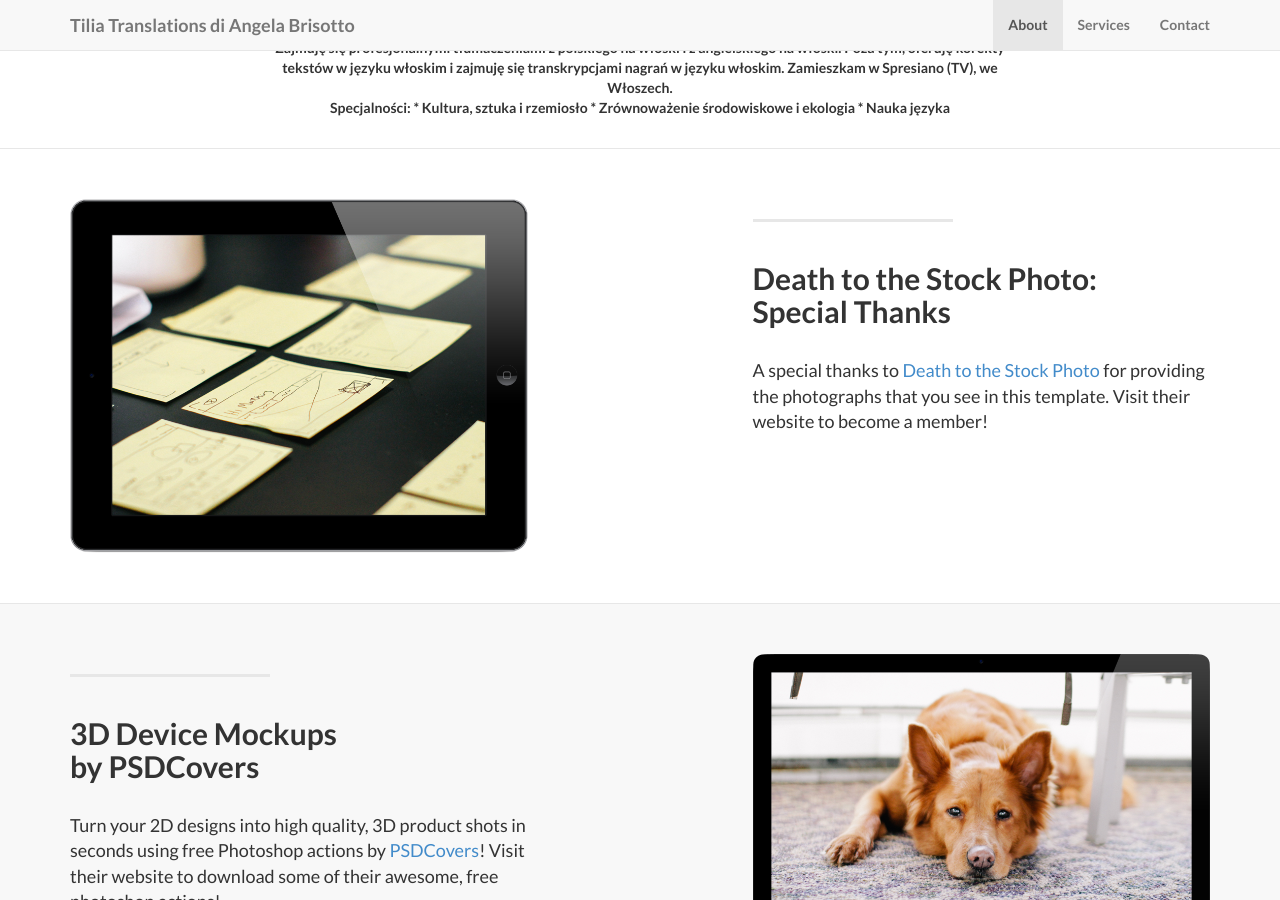
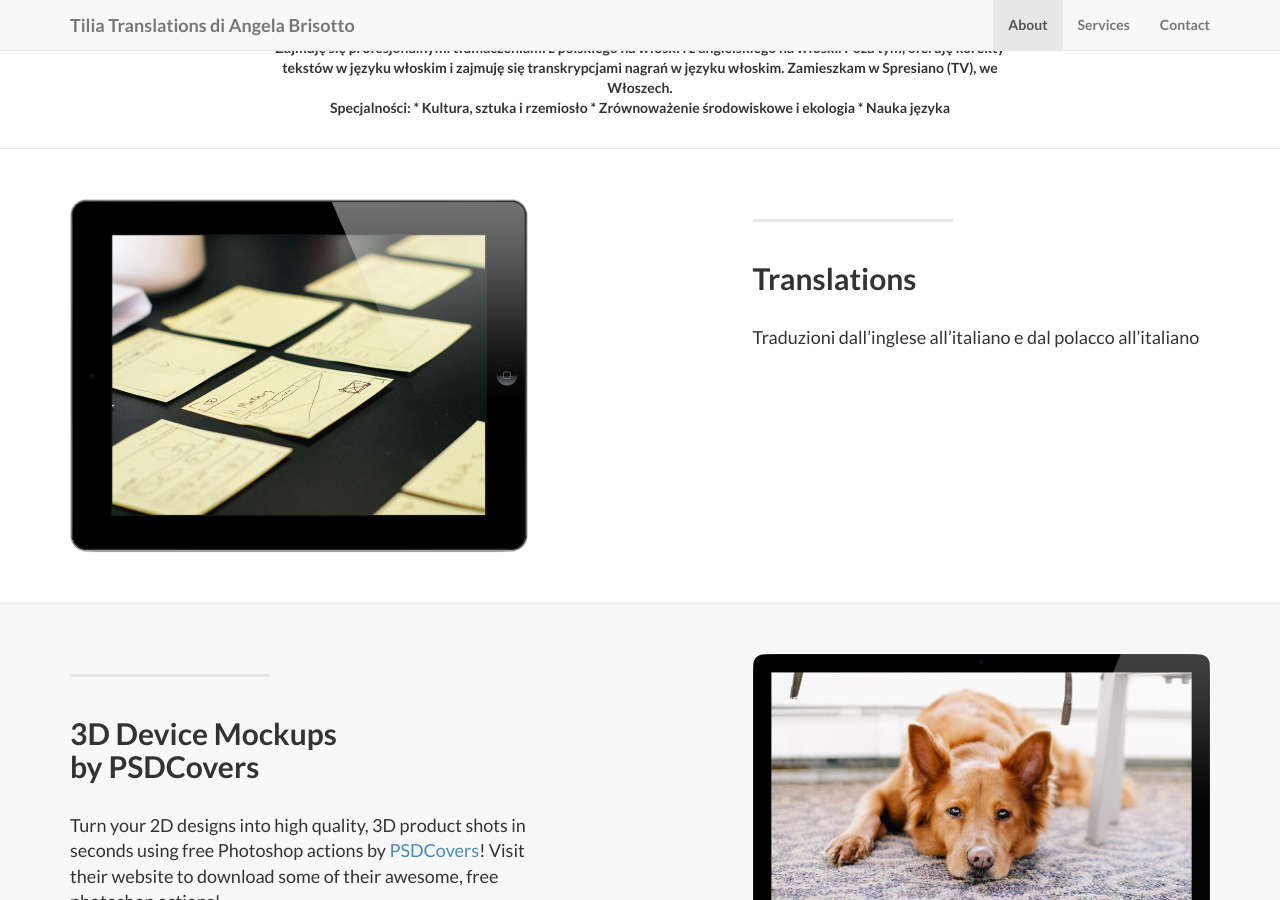
Before and after one commit to angelatiliatranslations/tiliatranslations.github.io, a Jekyll site: the page built from index.html, in a window 1280 px wide and 900 px high, scrolled down 1002 px. Built offline with Jekyll 4.4.1, drawn with Linux system fonts in a browser that asks for light colours; nearby versions of some CDN libraries; library files that are not in the unit come from our copies.

Commit message:
Inserito testo prova sezione traduzioni

```diff
--- a/_posts/2014-09-21-services-1.markdown
+++ b/_posts/2014-09-21-services-1.markdown
@@ -2,7 +2,7 @@
 layout: default
 img: ipad.png
 category: Services
-title: Death to the Stock Photo:<br>Special Thanks
+title: Translations
 description: |
 ---
-  A special thanks to [Death to the Stock Photo](http://join.deathtothestockphoto.com/) for providing the photographs that you see in this template.  Visit their website to become a member!
+  Traduzioni dall'inglese all'italiano e dal polacco all'italiano
```
